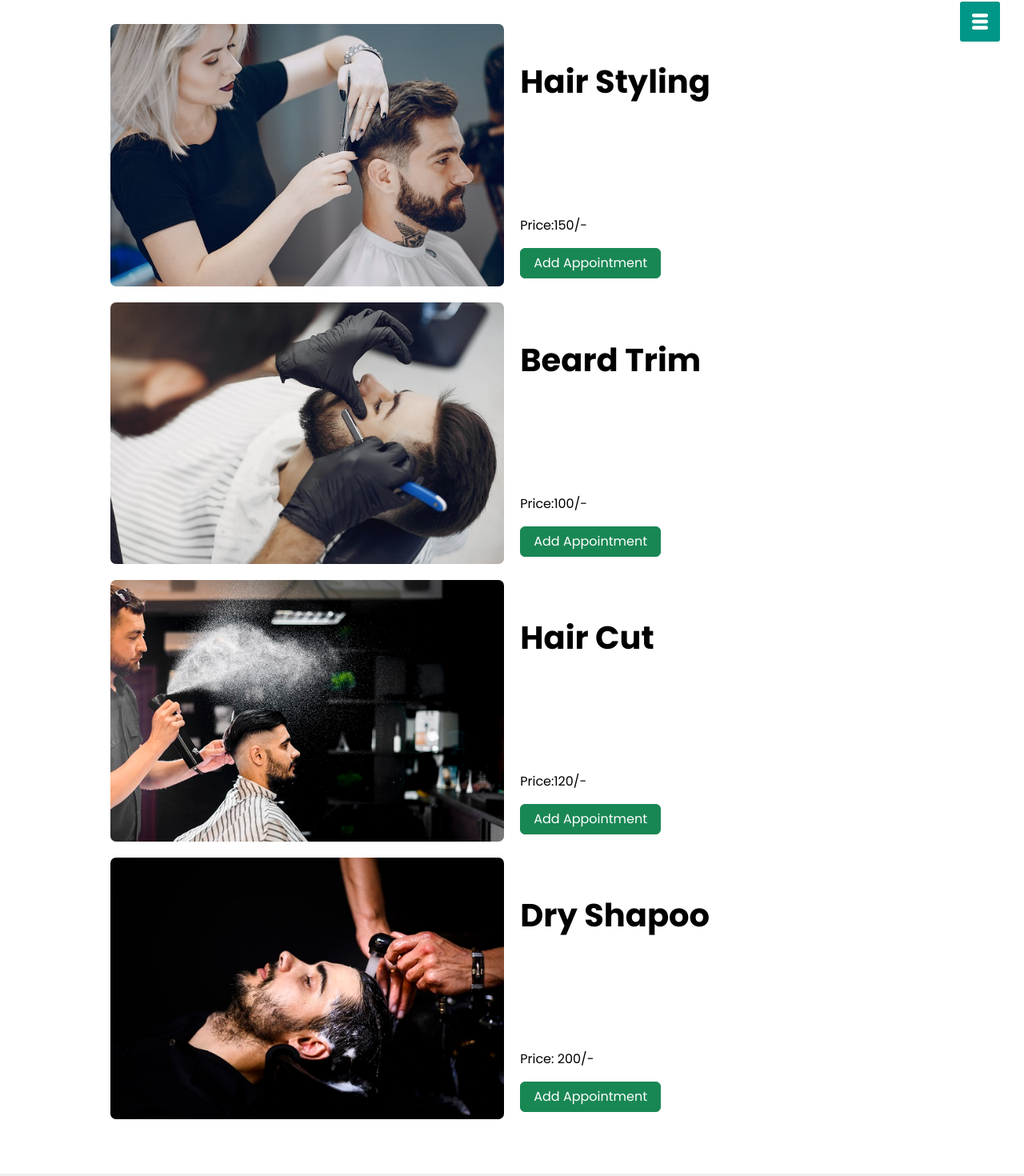
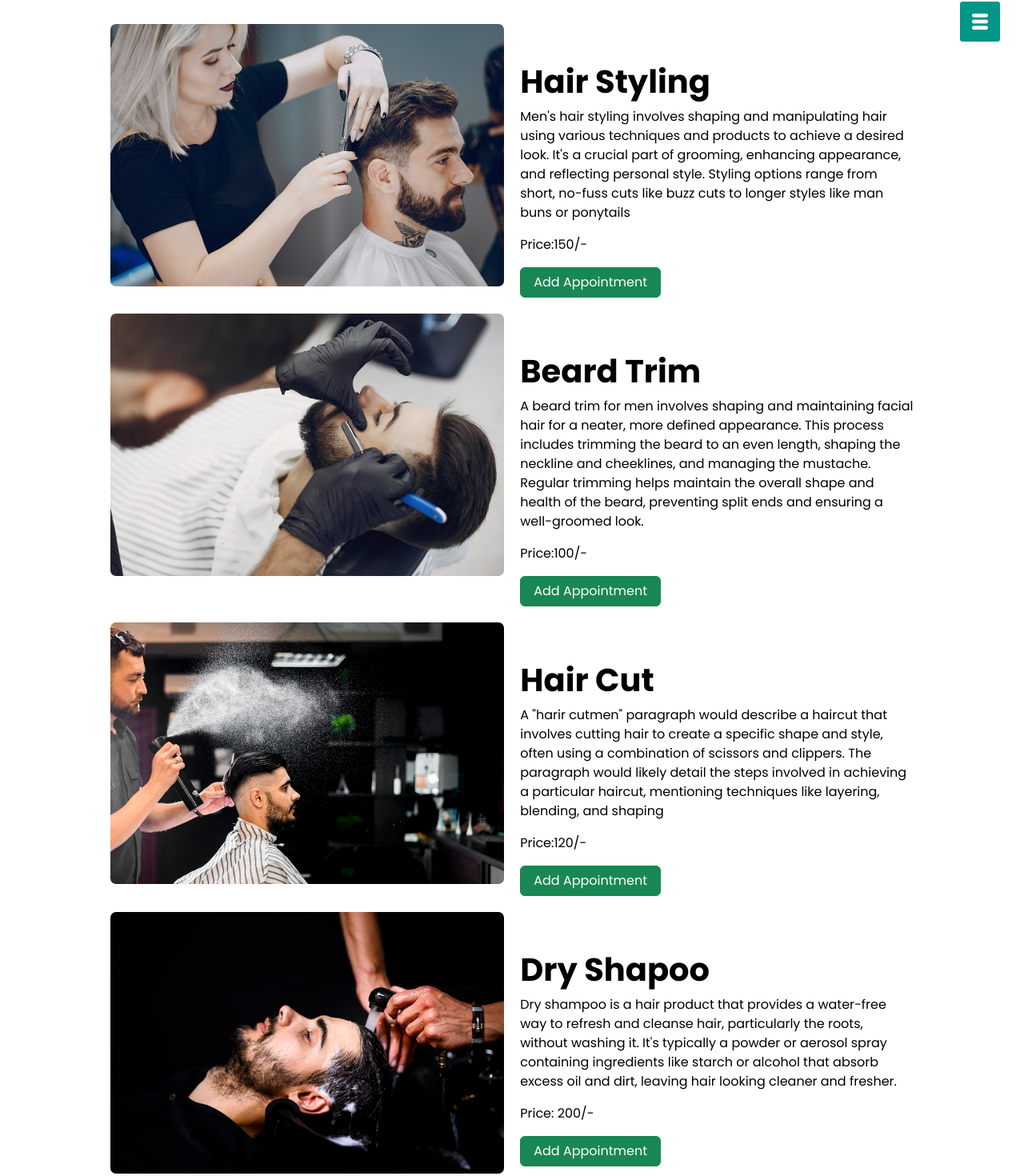
Before and after one commit to kunal0094/barber-website, a plain HTML site: page details.html in a window 1280 px wide. Shown: the part 18-1488 px from the top of the page at 80% size. Drawn offline with nearby package versions, Linux system fonts and the light colour scheme; some packages are replaced by stand-ins of ours; a script that the page names is missing.

Commit message:
Add files via upload

```diff
--- a/details.html
+++ b/details.html
@@ -32,6 +32,11 @@
       crossorigin="anonymous"
     />
   </head>
+  <style>
+    .text{
+      color: black;
+    }
+  </style>
   <body>
 
     <!-- ----------------------more-details----------------------- -->
@@ -42,10 +47,7 @@
       <div class="single-service mt-5 text-start">
         <h1 class="text-black" name="title"><strong>Hair Styling</strong></h1>
         <p class="text">
-          Lorem ipsum dolor sit amet, consectetur adipisicing elit. Inventore,
-          id saepe? Pariatur, voluptate architecto nihil quos sunt odit!
-          Quibusdam ullam aliquam commodi voluptatem cupiditate. Temporibus
-          quisquam ducimus quos voluptate magni!
+          Men's hair styling involves shaping and manipulating hair using various techniques and products to achieve a desired look. It's a crucial part of grooming, enhancing appearance, and reflecting personal style. Styling options range from short, no-fuss cuts like buzz cuts to longer styles like man buns or ponytails
         </p>
         <p class="text-black">Price:150/-</p>
         <a href="form.html"><button class="btn btn-success px-3" name="submit">Add Appointment</button></a>
@@ -56,10 +58,7 @@
       <div class="single-service mt-5 text-start">
         <h1 class="text-black"><strong>Beard Trim</strong></h1>
         <p class="text">
-          Lorem ipsum dolor sit amet, consectetur adipisicing elit. Inventore,
-          id saepe? Pariatur, voluptate architecto nihil quos sunt odit!
-          Quibusdam ullam aliquam commodi voluptatem cupiditate. Temporibus
-          quisquam ducimus quos voluptate magni!
+          A beard trim for men involves shaping and maintaining facial hair for a neater, more defined appearance. This process includes trimming the beard to an even length, shaping the neckline and cheeklines, and managing the mustache. Regular trimming helps maintain the overall shape and health of the beard, preventing split ends and ensuring a well-groomed look.
         </p>
         <p class="text-black">Price:100/-</p>
         <a href="form.html"><button class="btn btn-success px-3" name="submit">Add Appointment</button></a>
@@ -70,10 +69,7 @@
       <div class="single-service mt-5 text-start">
         <h1 class="text-black"><strong>Hair Cut</strong></h1>
         <p class="text">
-          Lorem ipsum dolor sit amet, consectetur adipisicing elit. Inventore,
-          id saepe? Pariatur, voluptate architecto nihil quos sunt odit!
-          Quibusdam ullam aliquam commodi voluptatem cupiditate. Temporibus
-          quisquam ducimus quos voluptate magni!
+          A "harir cutmen" paragraph would describe a haircut that involves cutting hair to create a specific shape and style, often using a combination of scissors and clippers. The paragraph would likely detail the steps involved in achieving a particular haircut, mentioning techniques like layering, blending, and shaping
         </p>
         <p class="text-black">Price:120/-</p>
 
@@ -86,10 +82,7 @@
         <h1 class="text-black"><strong>Dry Shapoo</strong></h1>
 
         <p class="text">
-          Lorem ipsum dolor sit amet, consectetur adipisicing elit. Inventore,
-          id saepe? Pariatur, voluptate architecto nihil quos sunt odit!
-          Quibusdam ullam aliquam commodi voluptatem cupiditate. Temporibus
-          quisquam ducimus quos voluptate magni!
+          Dry shampoo is a hair product that provides a water-free way to refresh and cleanse hair, particularly the roots, without washing it. It's typically a powder or aerosol spray containing ingredients like starch or alcohol that absorb excess oil and dirt, leaving hair looking cleaner and fresher.
         </p>
         <p class="text-black">Price: 200/-</p>
 
```
Also changed, not shown: Submite.html (added, +12 -0 lines), form.html (+13 -2 lines).
